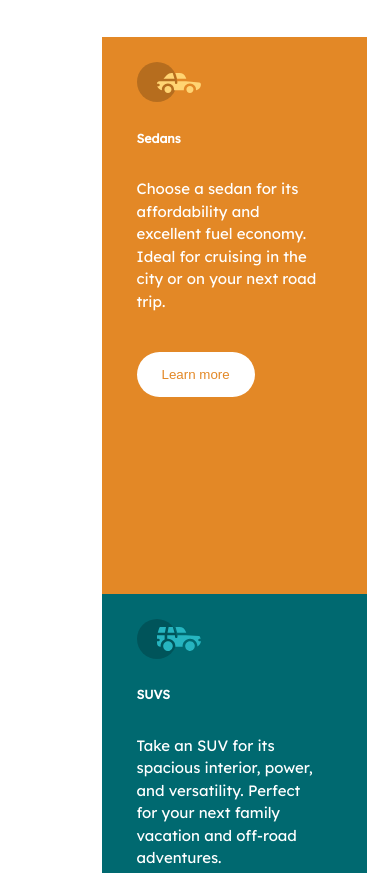
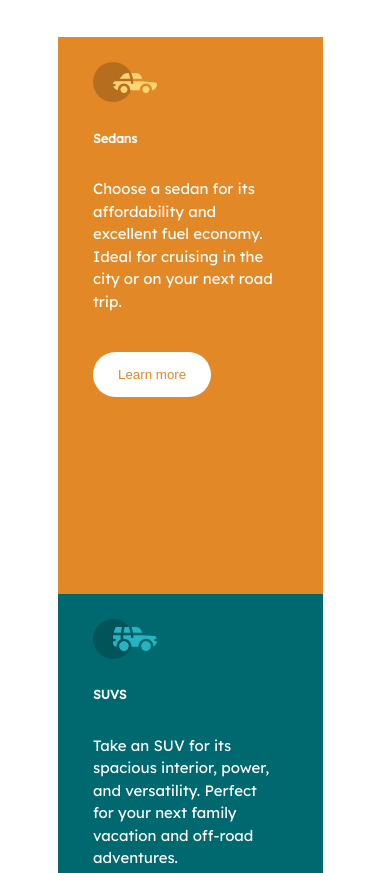
Before and after one commit to Rafael-doctom/three-column-preview-card, a plain HTML site: page index.html in a window 390 px wide. Shown: the top 873 px of the page. Drawn offline with Linux system fonts and the light colour scheme.

Commit message:
update config mdia queries

```diff
--- a/assets/css/style.css
+++ b/assets/css/style.css
@@ -158,7 +158,7 @@ body{
     #main{
     display: flex;
     flex-direction: column;
-    /* justify-content: center; */
+    margin-left:50px;
     }
     .sedan{
         background-color: hsl(31, 77%, 52%);
```
